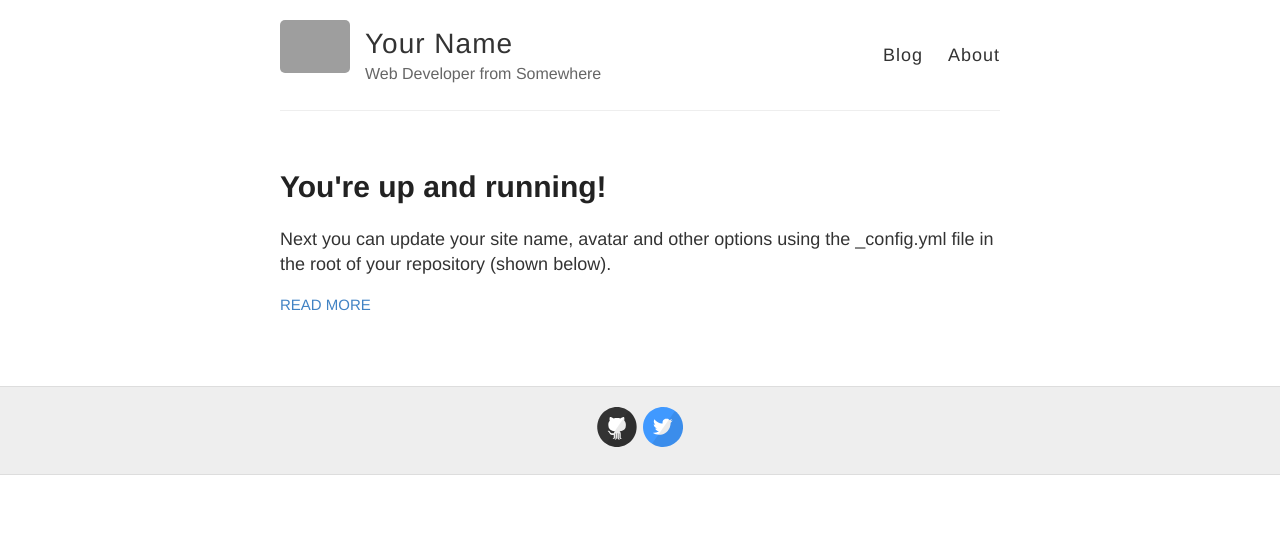
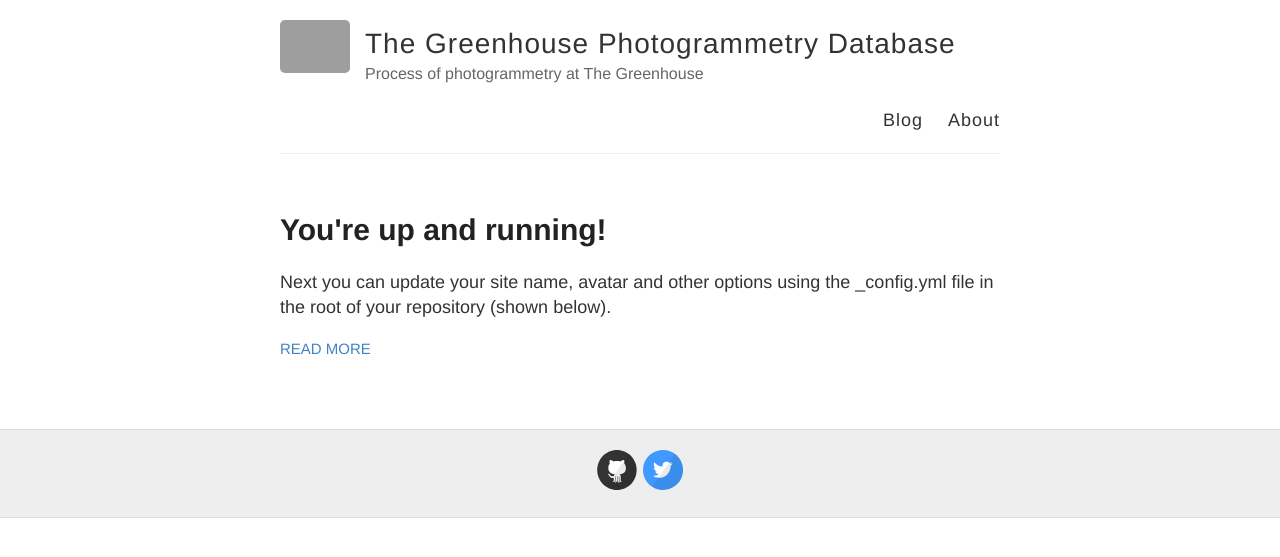
Before and after one commit to burnedsap/greenphoto, a Jekyll site: the page built from index.html, in a window 1280 px wide. Shown: the top 557 px of the page. Built offline with Jekyll 4.4.1, drawn with Linux system fonts in a browser that asks for light colours; grey boxes are pictures that could not be loaded.

Commit message:
updated name

```diff
--- a/_config.yml
+++ b/_config.yml
@@ -3,10 +3,10 @@
 #
 
 # Name of your site (displayed in the header)
-name: Your Name
+name: The Greenhouse Photogrammetry Database
 
 # Short bio or description (displayed in the header)
-description: Web Developer from Somewhere
+description: Process of photogrammetry at The Greenhouse
 
 # URL of your avatar or profile pic (you could use your GitHub profile pic)
 avatar: https://raw.githubusercontent.com/barryclark/jekyll-now/master/images/jekyll-logo.png
```
